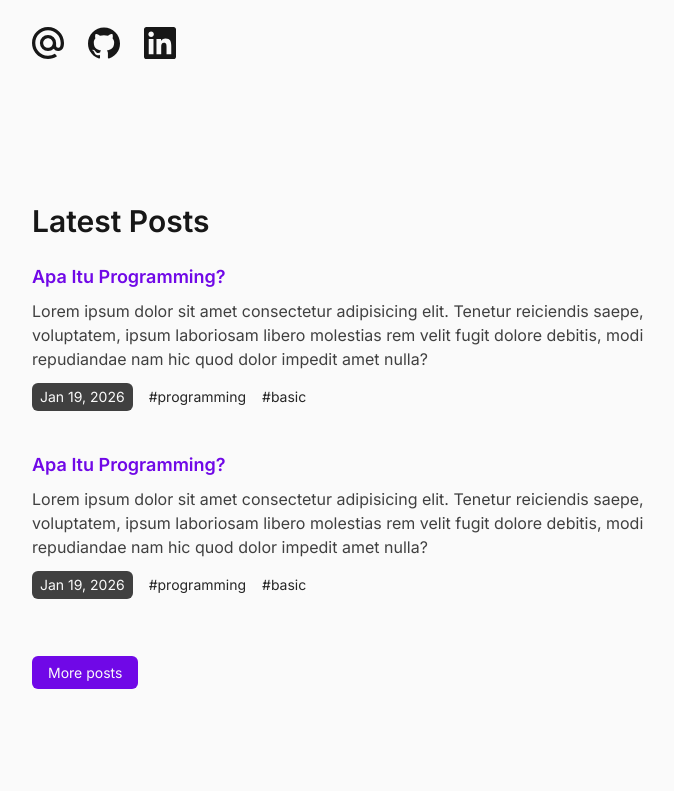
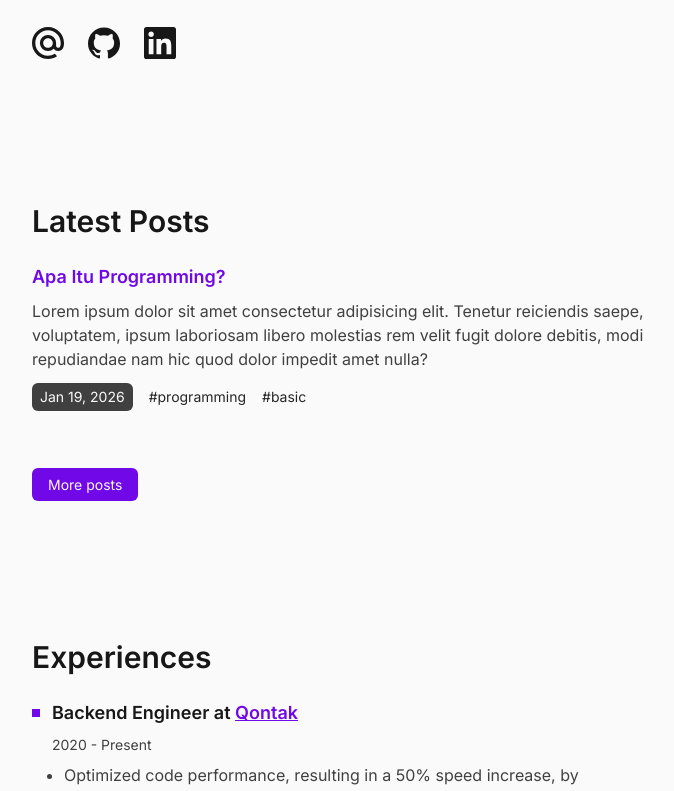
Before and after one commit to mhafidk/blog, a SvelteKit app: page / in a window 1280 px wide. Shown: the part 457-1248 px from the top of the page, without its empty margins (296-970 px from the left). Built offline with nearby package versions, Linux system fonts and the light colour scheme.

Commit message:
add blog card component

```diff
--- /dev/null
+++ b/src/lib/components/blog-card.svelte
@@ -0,0 +1,15 @@
+<div class="">
+	<a href="/blog/post-1" class="text-lg font-semibold text-violet-700 hover:text-violet-800"
+		>Apa Itu Programming?</a
+	>
+	<p class="mt-2 line-clamp-4 text-neutral-700 md:line-clamp-3">
+		Lorem ipsum dolor sit amet consectetur adipisicing elit. Tenetur reiciendis saepe, voluptatem,
+		ipsum laboriosam libero molestias rem velit fugit dolore debitis, modi repudiandae nam hic quod
+		dolor impedit amet nulla?
+	</p>
+	<div class="mt-3 flex items-center gap-4 text-xs text-neutral-800 md:text-sm">
+		<p class="rounded-md bg-neutral-700 px-2 py-1 text-neutral-50">Jan 19, 2026</p>
+		<p>#programming</p>
+		<p>#basic</p>
+	</div>
+</div>
--- a/src/routes/+page.svelte
+++ b/src/routes/+page.svelte
@@ -1,3 +1,7 @@
+<script>
+	import BlogCard from '$lib/components/blog-card.svelte';
+</script>
+
 <svelte:head>
 	<title>Muhammad Hafid Khoirul</title>
 </svelte:head>
@@ -76,36 +80,7 @@
 <div class="mt-36">
 	<h2 class="text-3xl font-semibold">Latest Posts</h2>
 	<div class="mt-6 grid grid-cols-1 gap-10">
-		<div class="">
-			<a href="/blog/post-1" class="text-lg font-semibold text-violet-700 hover:text-violet-800"
-				>Apa Itu Programming?</a
-			>
-			<p class="mt-2 line-clamp-4 text-neutral-700 md:line-clamp-3">
-				Lorem ipsum dolor sit amet consectetur adipisicing elit. Tenetur reiciendis saepe,
-				voluptatem, ipsum laboriosam libero molestias rem velit fugit dolore debitis, modi
-				repudiandae nam hic quod dolor impedit amet nulla?
-			</p>
-			<div class="mt-3 flex items-center gap-4 text-xs text-neutral-800 md:text-sm">
-				<p class="rounded-md bg-neutral-700 px-2 py-1 text-neutral-50">Jan 19, 2026</p>
-				<p>#programming</p>
-				<p>#basic</p>
-			</div>
-		</div>
-		<div class="">
-			<a href="/blog/post-1" class="text-lg font-semibold text-violet-700 hover:text-violet-800"
-				>Apa Itu Programming?</a
-			>
-			<p class="mt-2 line-clamp-4 text-neutral-700 md:line-clamp-3">
-				Lorem ipsum dolor sit amet consectetur adipisicing elit. Tenetur reiciendis saepe,
-				voluptatem, ipsum laboriosam libero molestias rem velit fugit dolore debitis, modi
-				repudiandae nam hic quod dolor impedit amet nulla?
-			</p>
-			<div class="mt-3 flex items-center gap-4 text-xs text-neutral-800 md:text-sm">
-				<p class="rounded-md bg-neutral-700 px-2 py-1 text-neutral-50">Jan 19, 2026</p>
-				<p>#programming</p>
-				<p>#basic</p>
-			</div>
-		</div>
+		<BlogCard />
 	</div>
 	<div class="mt-16 text-sm">
 		<a href="/blog" class="rounded-md bg-violet-700 px-4 py-2 text-neutral-50 hover:bg-violet-800"
```
